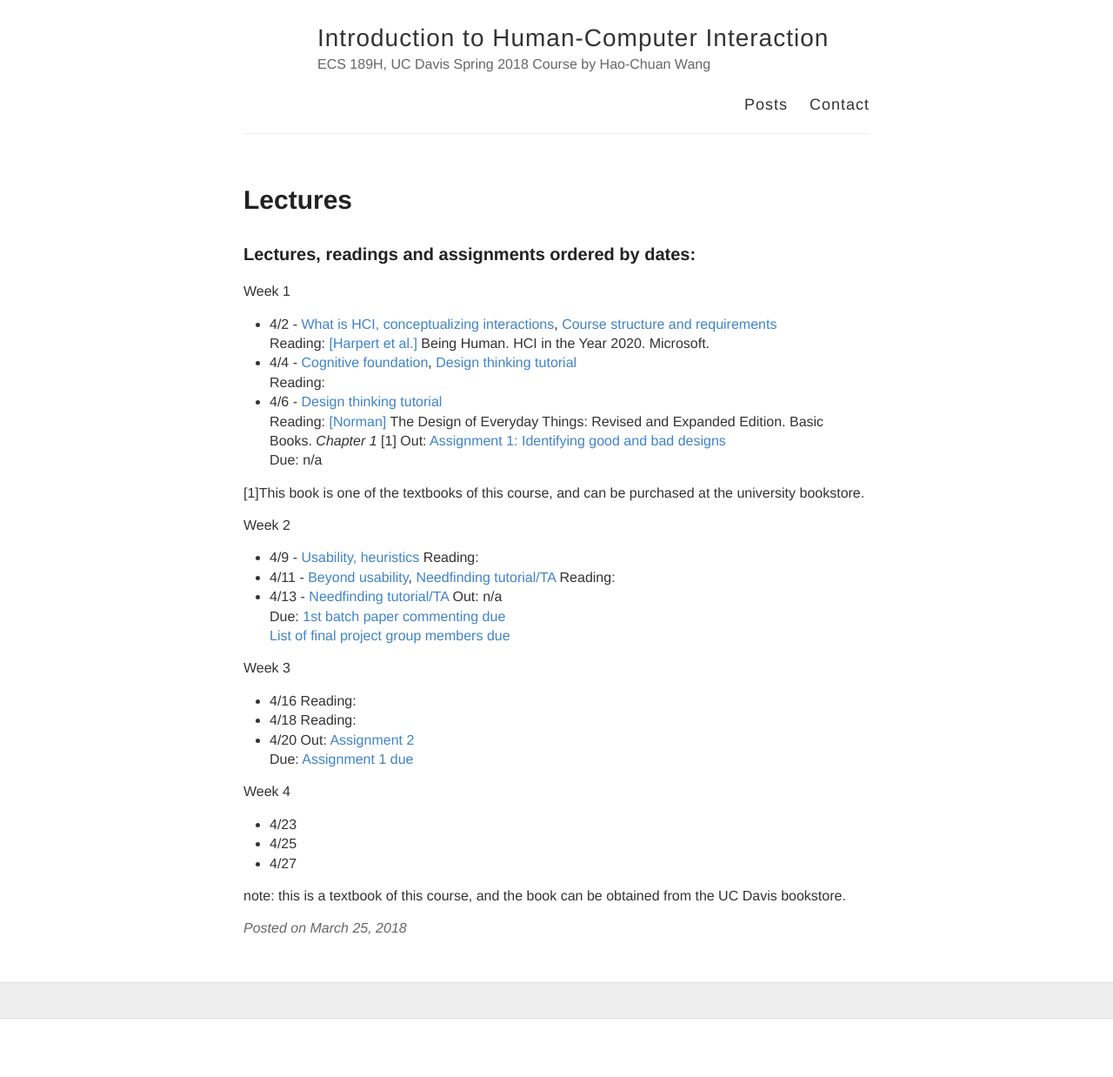
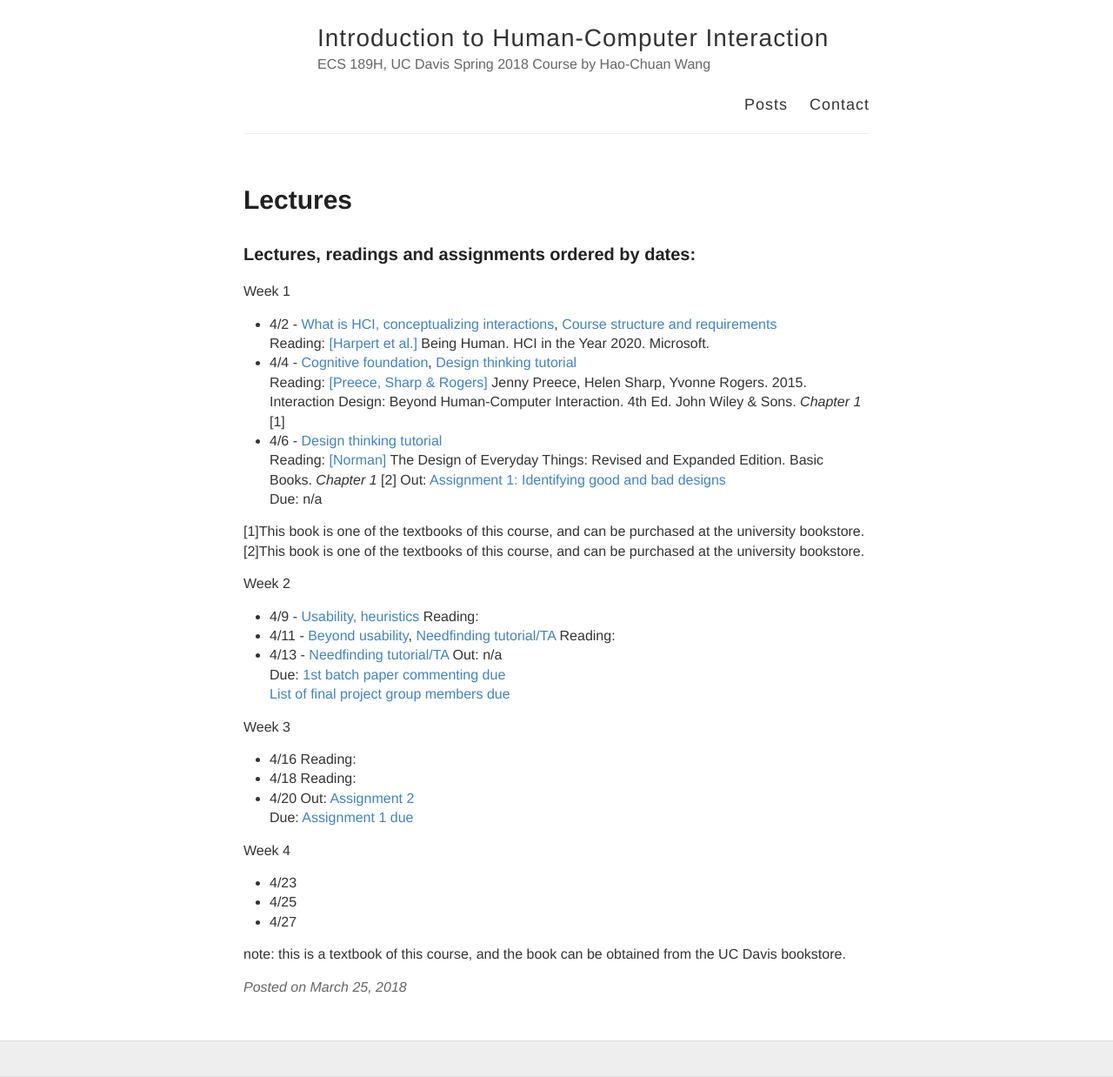
Before and after one commit to hciwang/hciwang.github.io, a Jekyll site: the page built from _posts/2018-3-25-lectures.md, in a window 1280 px wide. Shown: the whole page at 87% size. Built offline with Jekyll 4.4.1, drawn with Linux system fonts in a browser that asks for light colours; before the commit the page ends 1171 px from its top, so only the background shows below that.

Commit message:
Update 2018-3-25-lectures.md

```diff
--- a/_posts/2018-3-25-lectures.md
+++ b/_posts/2018-3-25-lectures.md
@@ -9,13 +9,14 @@ Week 1
 - 4/2 - [What is HCI, conceptualizing interactions](), [Course structure and requirements]()
 Reading:  [[Harpert et al.]](https://hxd.research.microsoft.com/work/being-human-human-computer-interaction-in-the-year-2020.php) Being Human. HCI in the Year 2020. Microsoft.
 - 4/4 - [Cognitive foundation](), [Design thinking tutorial]()
-Reading:
+Reading: [[Preece, Sharp & Rogers]](http://www.id-book.com/) Jenny Preece, Helen Sharp, Yvonne Rogers. 2015. Interaction Design: Beyond Human-Computer Interaction. 4th Ed. John Wiley & Sons.  *Chapter 1* [1]
 - 4/6 - [Design thinking tutorial]()
-Reading: [[Norman]](https://www.basicbooks.com/titles/don-norman/the-design-of-everyday-things/9780465050659/) The Design of Everyday Things: Revised and Expanded Edition. Basic Books. *Chapter 1* [1]
+Reading: [[Norman]](https://www.basicbooks.com/titles/don-norman/the-design-of-everyday-things/9780465050659/) The Design of Everyday Things: Revised and Expanded Edition. Basic Books. *Chapter 1* [2]
 Out: [Assignment 1: Identifying good and bad designs]()
 Due: n/a
 
 [1]This book is one of the textbooks of this course, and can be purchased at the university bookstore.
+[2]This book is one of the textbooks of this course, and can be purchased at the university bookstore.
 
 Week 2
 - 4/9 - [Usability, heuristics]()
```
